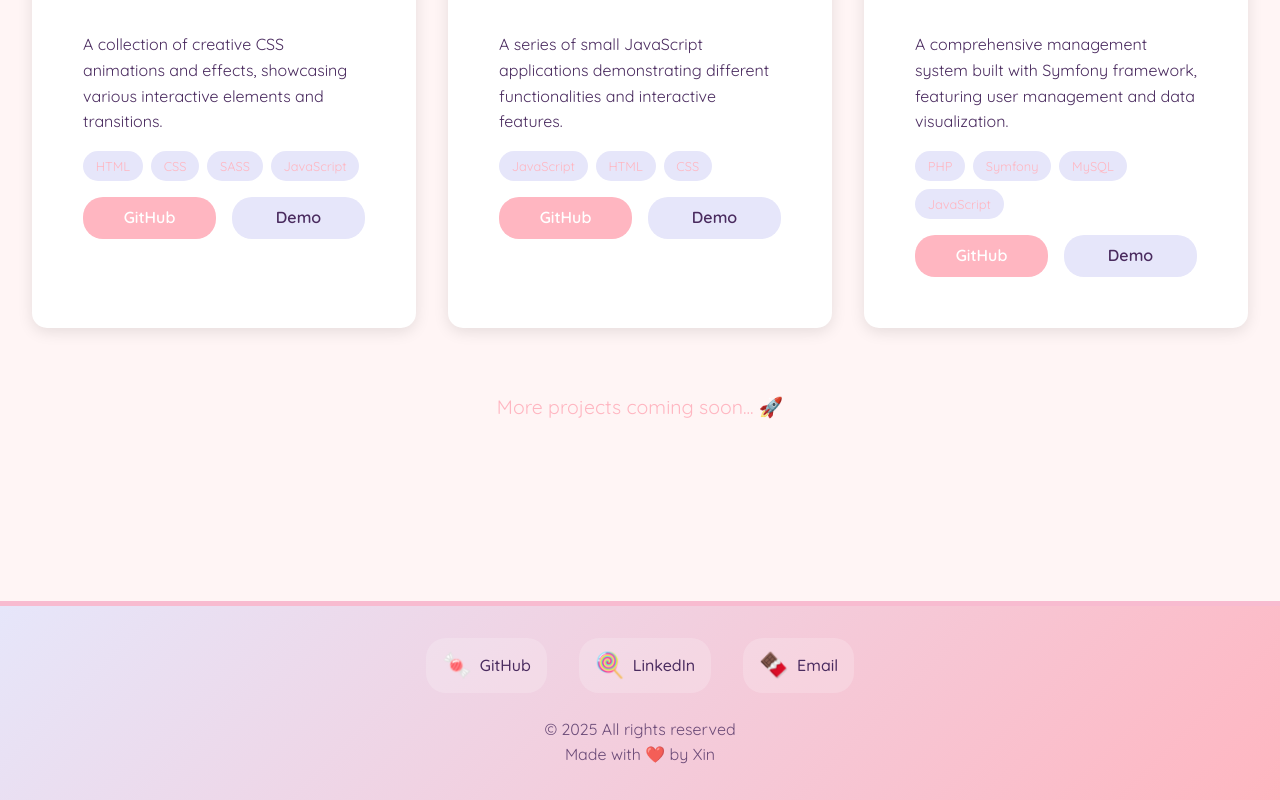
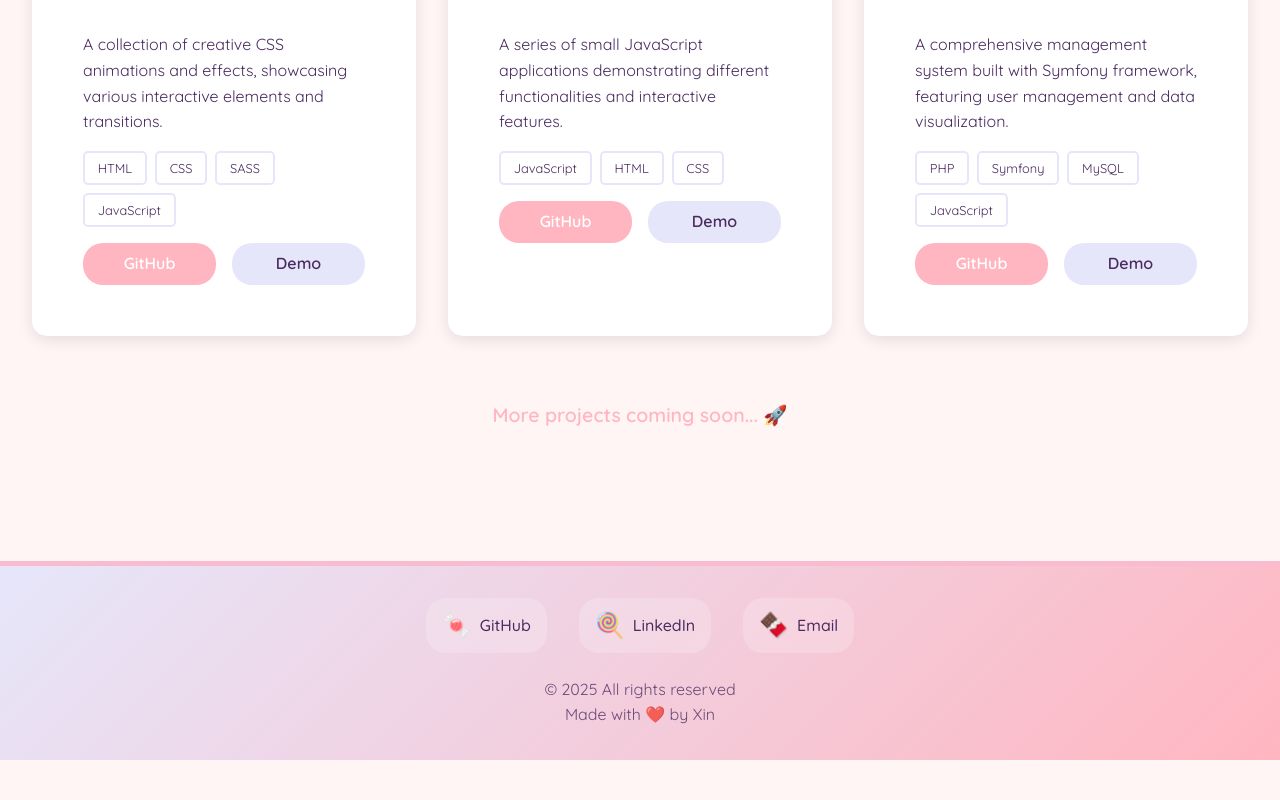
Before and after one commit to sznzn/sznzn.github.io, a React (Vite) app: page / in a window 1280 px wide. Shown: the part 2931-3731 px from the top of the page. After the commit the page ends 3691 px from the top, so only its background shows below. Built offline with nearby package versions, Linux system fonts and the light colour scheme.

Commit message:
perfectionnement

```diff
--- a/src/components/Footer/style.css
+++ b/src/components/Footer/style.css
@@ -4,7 +4,7 @@
     background: linear-gradient(135deg, var(--lavender), var(--pink));
     padding: 2rem;
     text-align: center;
-    margin-top: 3rem;
+    margin-top: 0rem;
     color: var(--text-dark);
 }
 
--- a/src/components/Main/Projects/style.css
+++ b/src/components/Main/Projects/style.css
@@ -78,10 +78,10 @@
 }
 
 .tech-tag {
-    background: var(--lavender);
-    color: var(--pink);
+    border: 2px solid var(--lavender);
+    color: var(--text-dark);
     padding: 0.3rem 0.8rem;
-    border-radius: 15px;
+    border-radius: 5px;
     font-size: 0.8rem;
 }
 
@@ -118,6 +118,7 @@
 .coming-soon {
     text-align: center;
     font-size: 1.2rem;
+    font-weight: 600;
     color: var(--pink);
     margin-top: 2rem;
     animation: pulse 2s infinite;
--- a/src/components/common/AnimatedContent.jsx
+++ b/src/components/common/AnimatedContent.jsx
@@ -34,7 +34,13 @@ const AnimatedContent = ({ children, currentLang }) => {
                     width: '100%',
                     height: '100%',
                     minHeight: '100vh',
-                    zIndex: 1
+                    zIndex: 1,
+
+                    backgroundImage: 'url(./images/donut.png)',
+                    backgroundSize: '10%',
+                    backgroundRepeat: 'no-repeat',
+                    backgroundPosition: 'center center',
+                    backgroundAttachment: 'fixed'  // 添加这行使图片相对于视口固定
                 }}
             >
                 {/* 彩色条纹幕布 */}
@@ -67,7 +73,8 @@ const AnimatedContent = ({ children, currentLang }) => {
                 <motion.div
                     style={{
                         width: '100%',
-                        height: '100%'
+                        height: '100%',
+
                     }}
                     initial={{ opacity: 0 }}
                     animate={{ opacity: 1 }}
```
Also changed, not shown: public/images/donut.png (added).
